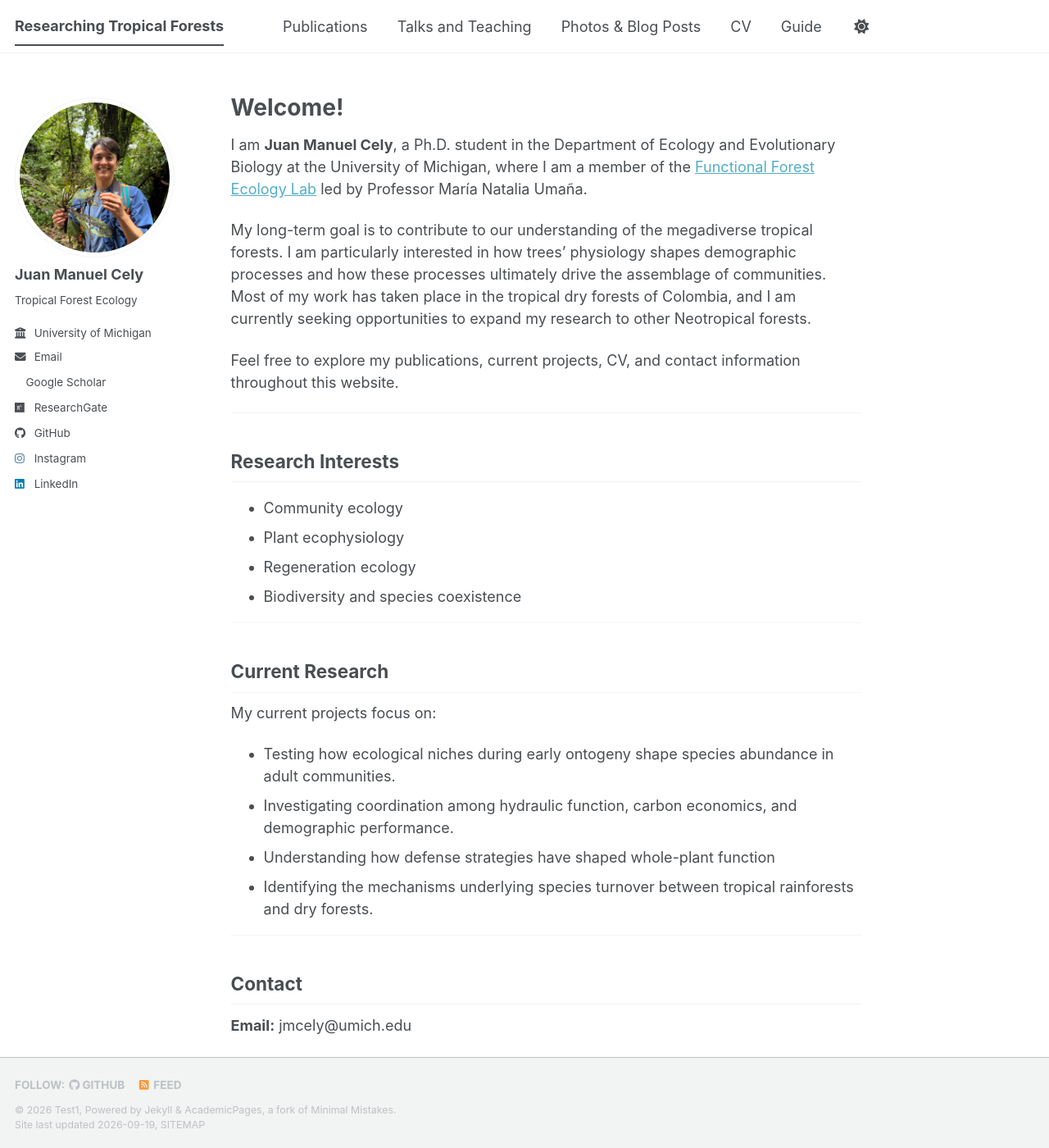
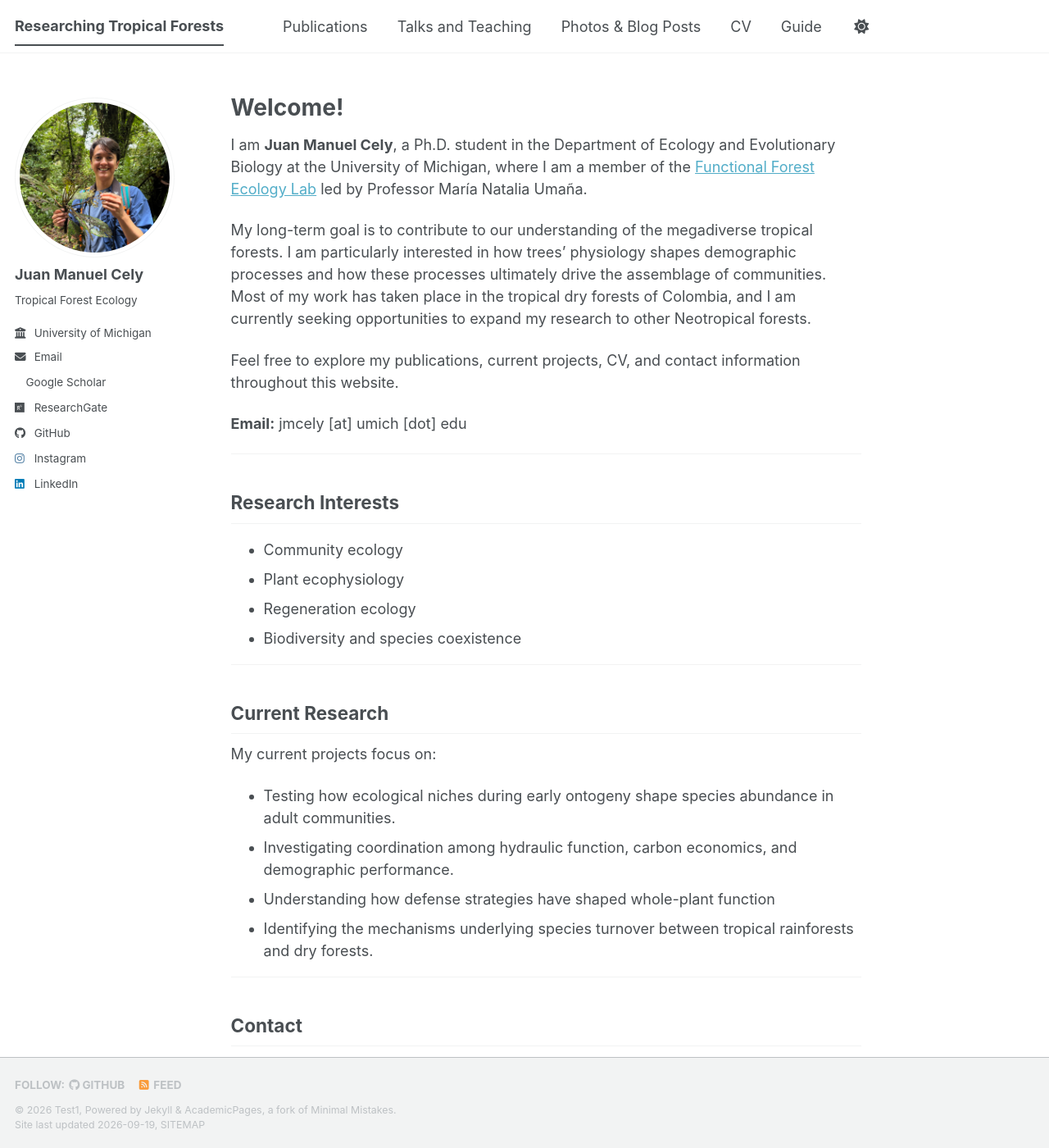
Before and after one commit to jmcely-hub/jmcely-hub.github.io, a Jekyll site: the page built from _pages/about.md, in a window 1280 px wide and 1400 px high. Shown: the whole window at 82% size. Built offline with Jekyll 4.4.1, drawn with Linux system fonts in a browser that asks for light colours; a style sheet for code colours, icons or effects is not loaded.

Commit message:
Update about.md

```diff
--- a/_pages/about.md
+++ b/_pages/about.md
@@ -14,6 +14,8 @@ I am **Juan Manuel Cely**, a Ph.D. student in the Department of Ecology and Evol
 My long-term goal is to contribute to our understanding of the megadiverse tropical forests. I am particularly interested in how trees' physiology shapes demographic processes and how these processes ultimately drive the assemblage of communities. Most of my work has taken place in the tropical dry forests of Colombia, and I am currently seeking opportunities to expand my research to other Neotropical forests.
 
 Feel free to explore my publications, current projects, CV, and contact information throughout this website.
+
+**Email:** jmcely [at] umich [dot] edu
 
 ---
 
@@ -39,7 +41,7 @@ My current projects focus on:
 
 ## Contact
 
-**Email:** jmcely@umich.edu
+**Email:** jmcely [at] umich [dot] edu
 
 Department of Ecology and Evolutionary Biology
 University of Michigan
```
